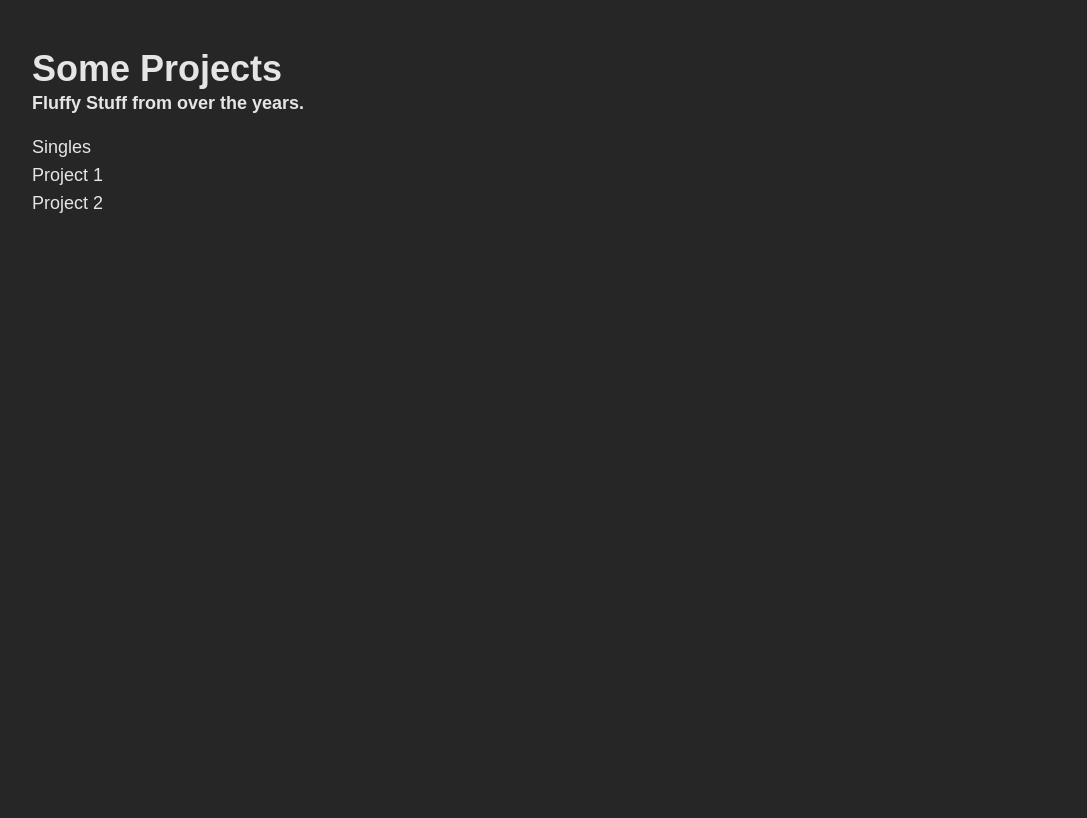
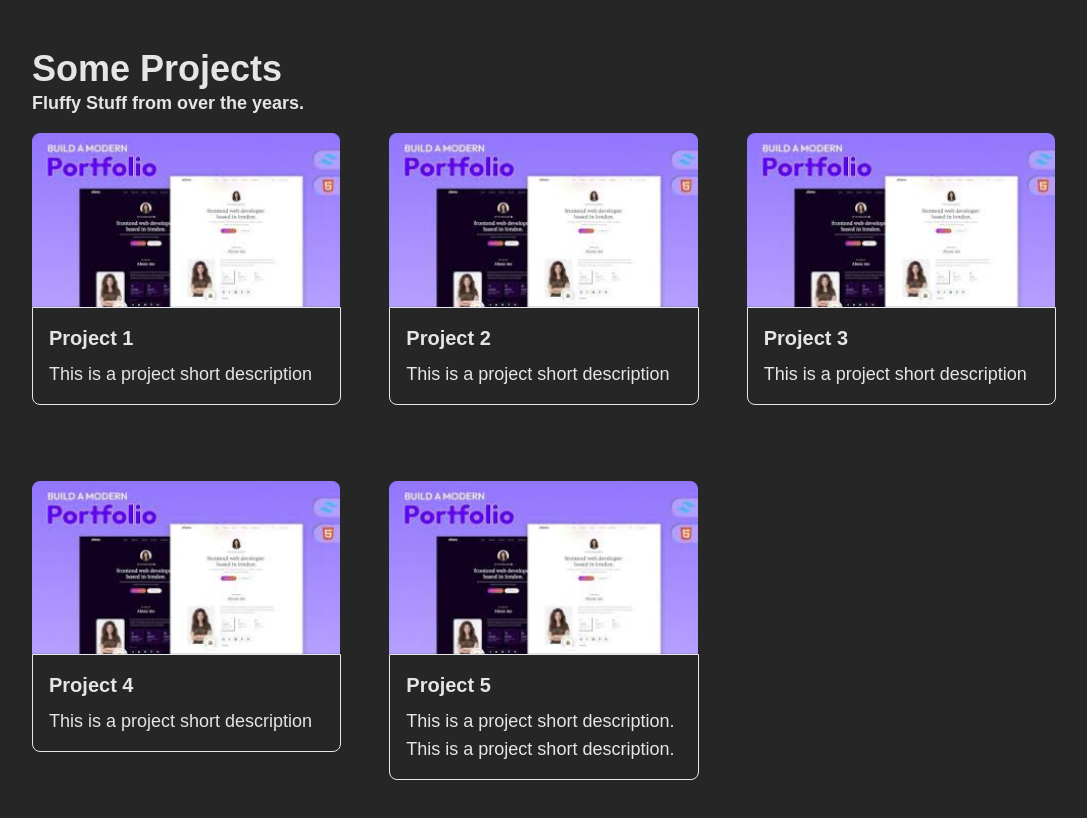
Before and after one commit to alexanderstoehr/Portfolio, a React (Vite) app: page / in a window 1280 px wide. Shown: the part 460-1278 px from the top of the page, without its empty margins (96-1183 px from the left). Before the commit the page ends 800 px from the top, so only its background shows below. Built offline with nearby package versions, Linux system fonts and the light colour scheme.

Commit message:
added basic project listing

```diff
--- a/data/projects.json
+++ b/data/projects.json
@@ -6,9 +6,9 @@
     "shortDescription": "This is a project short description",
     "description": "This is a long project description",
     "images": [
-      "project1-1.jpg",
-      "project1-2.jpg",
-      "project1-3.jpg"
+      "project-placeholder.png",
+      "project-placeholder.png",
+      "project-placeholder.png"
     ],
     "link": "https://www.google.com",
     "features": [
@@ -25,13 +25,82 @@
   {
     "id": 2,
     "title": "Project 2",
-    "year": "2021",
+    "year": "2020",
     "shortDescription": "This is a project short description",
     "description": "This is a long project description",
     "images": [
-      "project1-1.jpg",
-      "project1-2.jpg",
-      "project1-3.jpg"
+      "project-placeholder.png",
+      "project-placeholder.png",
+      "project-placeholder.png"
+    ],
+    "link": "https://www.google.com",
+    "features": [
+      "Feature 1",
+      "Feature 2",
+      "Feature 3"
+    ],
+    "stack": [
+      "HTML",
+      "CSS",
+      "JS"
+    ]
+  },
+  {
+    "id": 3,
+    "title": "Project 3",
+    "year": "2019",
+    "shortDescription": "This is a project short description",
+    "description": "This is a long project description",
+    "images": [
+      "project-placeholder.png",
+      "project-placeholder.png",
+      "project-placeholder.png"
+    ],
+    "link": "https://www.google.com",
+    "features": [
+      "Feature 1",
+      "Feature 2",
+      "Feature 3"
+    ],
+    "stack": [
+      "HTML",
+      "CSS",
+      "JS"
+    ]
+  },
+  {
+    "id": 4,
+    "title": "Project 4",
+    "year": "2018",
+    "shortDescription": "This is a project short description",
+    "description": "This is a long project description",
+    "images": [
+      "project-placeholder.png",
+      "project-placeholder.png",
+      "project-placeholder.png"
+    ],
+    "link": "https://www.google.com",
+    "features": [
+      "Feature 1",
+      "Feature 2",
+      "Feature 3"
+    ],
+    "stack": [
+      "HTML",
+      "CSS",
+      "JS"
+    ]
+  },
+  {
+    "id": 5,
+    "title": "Project 5",
+    "year": "2017",
+    "shortDescription": "This is a project short description. This is a project short description.",
+    "description": "This is a long project description",
+    "images": [
+      "project-placeholder.png",
+      "project-placeholder.png",
+      "project-placeholder.png"
     ],
     "link": "https://www.google.com",
     "features": [
--- a/src/components/ProjectListingSingle.jsx
+++ b/src/components/ProjectListingSingle.jsx
@@ -1,6 +1,11 @@
 export default function ProjectListingSingle({project}) {
     return (
-        <div className="">{project.title}</div>
-
+        <div className="flex flex-col">
+            <div className=""><img className="w-full object-cover" src={project.images[0]}/></div>
+            <div className="p-4 border solid border-gray-200 rounded-b-lg">
+                <div className="font-bold text-xl mb-2">{project.title}</div>
+                <div className="">{project.shortDescription}</div>
+            </div>
+        </div>
     )
 }
--- a/src/components/Projects.jsx
+++ b/src/components/Projects.jsx
@@ -11,7 +11,7 @@ export default function Projects() {
         <div className="flex-col">
             <div className="text-4xl font-bold">{projects.heading}</div>
             <div className="font-bold mb-4">{projects.subhead}</div>
-            <div className=""> Singles
+            <div className="grid grid-cols-3 gap-12 auto-rows-fr ">
                 {myprojects.map((project) => (
                         <ProjectListingSingle key={project.id} project={project}/>
                     )
```
Also changed, not shown: public/project-placeholder.png (added).
